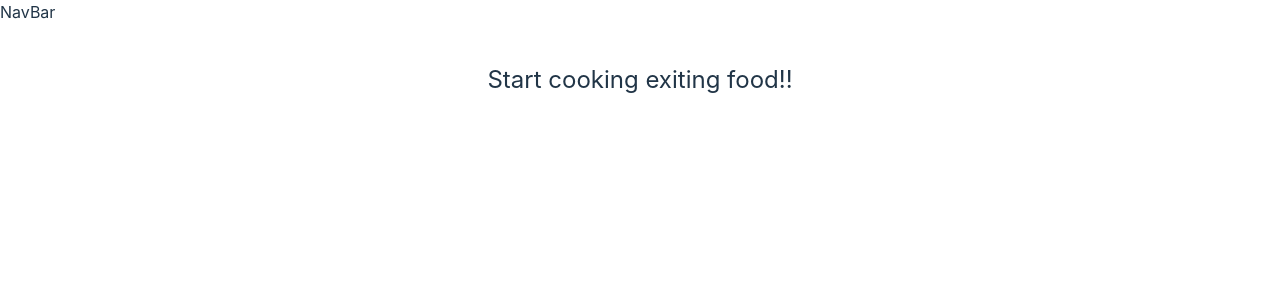
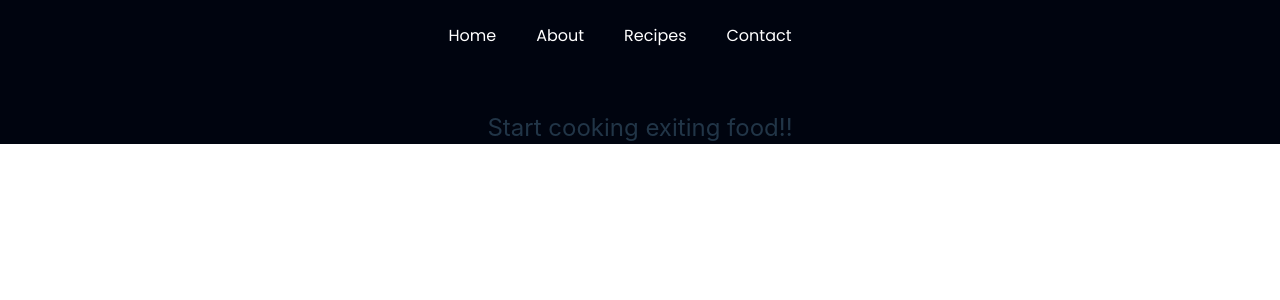
Before and after one commit to VishukumarU/Vite-React-Recipies, a React (Vite) app: page /home in a window 1280 px wide. Shown: the top 300 px of the page. Built offline with nearby package versions, Linux system fonts and the light colour scheme.

Commit message:
new header design wip

```diff
--- a/src/components/NavBar/NavBar.jsx
+++ b/src/components/NavBar/NavBar.jsx
@@ -1,7 +1,22 @@
 import React from "react";
+import { navLinks } from "../../constants";
 
 const NavBar = () => {
-  return <div>NavBar</div>;
+  return (
+    <nav className="py-6 items-center justify-between flex w-full">
+      <ul className="list-none sm:flex hidden flex-1 justify-center items-center">
+        {navLinks.map((link, index) => (
+          <li
+            key={link.id}
+            className={`text-white font-poppins font-normal cursor-pointer text-[16px] ${
+              index !== navLinks.length ? "mr-10" : ""
+            }`}>
+            {link.title}
+          </li>
+        ))}
+      </ul>
+    </nav>
+  );
 };
 
 export default NavBar;
--- a/src/components/RootLayout.jsx
+++ b/src/components/RootLayout.jsx
@@ -1,13 +1,16 @@
 import { Outlet } from "react-router-dom";
-import Header from "./Header/Header";
 import NavBar from "./NavBar/NavBar";
 import styles from "../utils/styles";
 
 const RootLayout = () => {
   return (
-    <div className={styles.boxWidth}>
-      <NavBar></NavBar>
-      <Outlet />
+    <div className="bg-primary w-full overflow-hidden">
+      <div className={`${styles["padding-x"]} ${styles["flex-center"]}`}>
+        <div className={`${styles["box-width"]}`}>
+          <NavBar />
+          <Outlet />
+        </div>
+      </div>
     </div>
   );
 };
--- /dev/null
+++ b/src/constants/index.js
@@ -0,0 +1,18 @@
+export const navLinks = [
+  {
+    id: "home",
+    title: "Home",
+  },
+  {
+    id: "about",
+    title: "About",
+  },
+  {
+    id: "recipes",
+    title: "Recipes",
+  },
+  {
+    id: "contact",
+    title: "Contact",
+  },
+];
--- a/src/utils/styles.js
+++ b/src/utils/styles.js
@@ -1,5 +1,7 @@
 const styles = {
-  boxWidth: "xl:max-w-[1280px] w-full",
+  "box-width": "xl:max-w-[1280px] w-full",
+  "padding-x": "sm:px-16 px-6",
+  "flex-center": "flex justify-center items-center",
 };
 
 export default styles;
```
